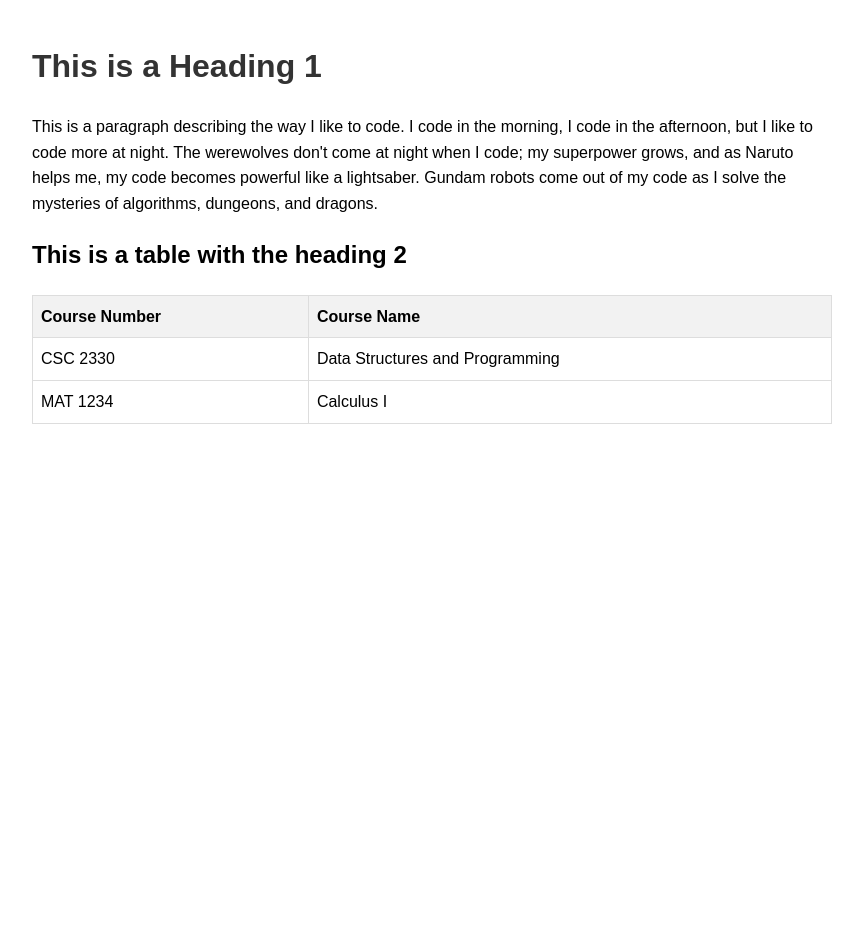
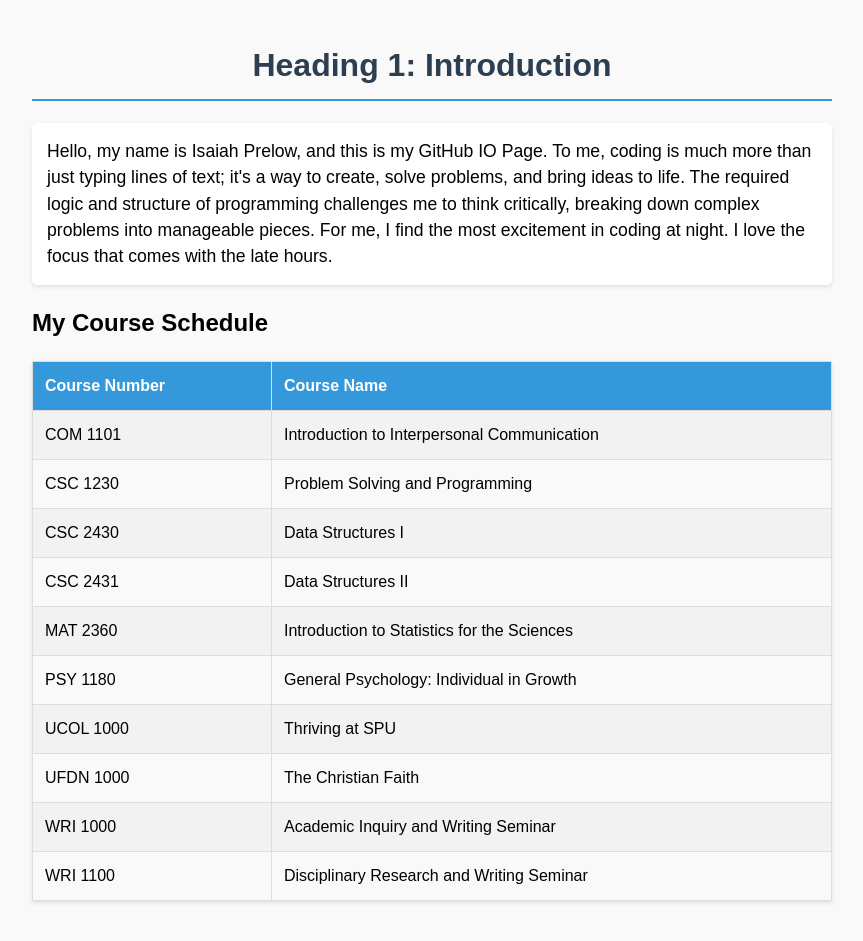
Before and after one commit to IsaiahPrelow05/GitHub-IO-Page, a plain HTML site: page index.html in a window 1280 px wide. Shown: the whole page, without its empty margins (208-1071 px from the left). Before the commit the page ends 800 px from the top, so only its background shows below. Drawn offline with Linux system fonts and the light colour scheme.

Commit message:
index.html

```diff
--- a/index.html
+++ b/index.html
@@ -1,51 +1,102 @@
 <!DOCTYPE html>
 <html>
 <head>
-    <title>My GitHub Page</title>
+    <title>Isaiah Prelow's GitHub Page</title>
     <style>
         body {
             font-family: Arial, sans-serif;
-            line-height: 1.6;
+            line-height: 1.5;
             margin: 0;
             padding: 20px;
             max-width: 800px;
             margin: auto;
+            background-color: #f9f9f9;
         }
         h1 {
-            color: #333;
+            color: #2c3e50;
+            text-align: center;
+            border-bottom: 2px solid #3498db;
+            padding-bottom: 10px;
+        }
+        p {
+            background-color: #fff;
+            padding: 15px;
+            border-radius: 5px;
+            box-shadow: 0 2px 4px rgba(0,0,0,0.1);
+            font-size: 1.1em;
         }
         table {
             width: 100%;
             border-collapse: collapse;
             margin: 20px 0;
+            box-shadow: 0 2px 4px rgba(0,0,0,0.1);
         }
         th, td {
             border: 1px solid #ddd;
-            padding: 8px;
+            padding: 12px;
             text-align: left;
         }
         th {
+            background-color: #3498db;
+            color: white;
+        }
+        tr:nth-child(even) {
             background-color: #f2f2f2;
+        }
+        tr:hover {
+            background-color: #e6f7ff;
         }
     </style>
 </head>
 <body>
-    <h1>This is a Heading 1</h1>
-    <p>This is a paragraph describing the way I like to code. I code in the morning, I code in the afternoon, but I like to code more at night. The werewolves don't come at night when I code; my superpower grows, and as Naruto helps me, my code becomes powerful like a lightsaber. Gundam robots come out of my code as I solve the mysteries of algorithms, dungeons, and dragons.</p>
+    <h1>Heading 1: Introduction</h1>
+    <p>Hello, my name is Isaiah Prelow, and this is my GitHub IO Page. To me, coding is much more than just typing lines of text; it's a way to create, solve problems, and bring ideas to life. The required logic and structure of programming challenges me to think critically, breaking down complex problems into manageable pieces. For me, I find the most excitement in coding at night. I love the focus that comes with the late hours.</p>
 
-    <h2>This is a table with the heading 2</h2>
+    <h2>My Course Schedule</h2>
     <table>
         <tr>
             <th>Course Number</th>
             <th>Course Name</th>
         </tr>
         <tr>
-            <td>CSC 2330</td>
-            <td>Data Structures and Programming</td>
+            <td>COM 1101</td>
+            <td>Introduction to Interpersonal Communication</td>
         </tr>
         <tr>
-            <td>MAT 1234</td>
-            <td>Calculus I</td>
+            <td>CSC 1230</td>
+            <td>Problem Solving and Programming</td>
+        </tr>
+        <tr>
+            <td>CSC 2430</td>
+            <td>Data Structures I</td>
+        </tr>
+        <tr>
+            <td>CSC 2431</td>
+            <td>Data Structures II</td>
+        </tr>
+        <tr>
+            <td>MAT 2360</td>
+            <td>Introduction to Statistics for the Sciences</td>
+        </tr>
+        <tr>
+            <td>PSY 1180</td>
+            <td>General Psychology: Individual in Growth</td>
+        </tr>
+        <tr>
+            <td>UCOL 1000</td>
+            <td>Thriving at SPU</td>
+        </tr>
+        <tr>
+            <td>UFDN 1000</td>
+            <td>The Christian Faith</td>
+        </tr>
+        <tr>
+            <td>WRI 1000</td>
+            <td>Academic Inquiry and Writing Seminar</td>
+        </tr>
+        <tr>
+            <td>WRI 1100</td>
+            <td>Disciplinary Research and Writing Seminar</td>
         </tr>
     </table>
 </body>
```
